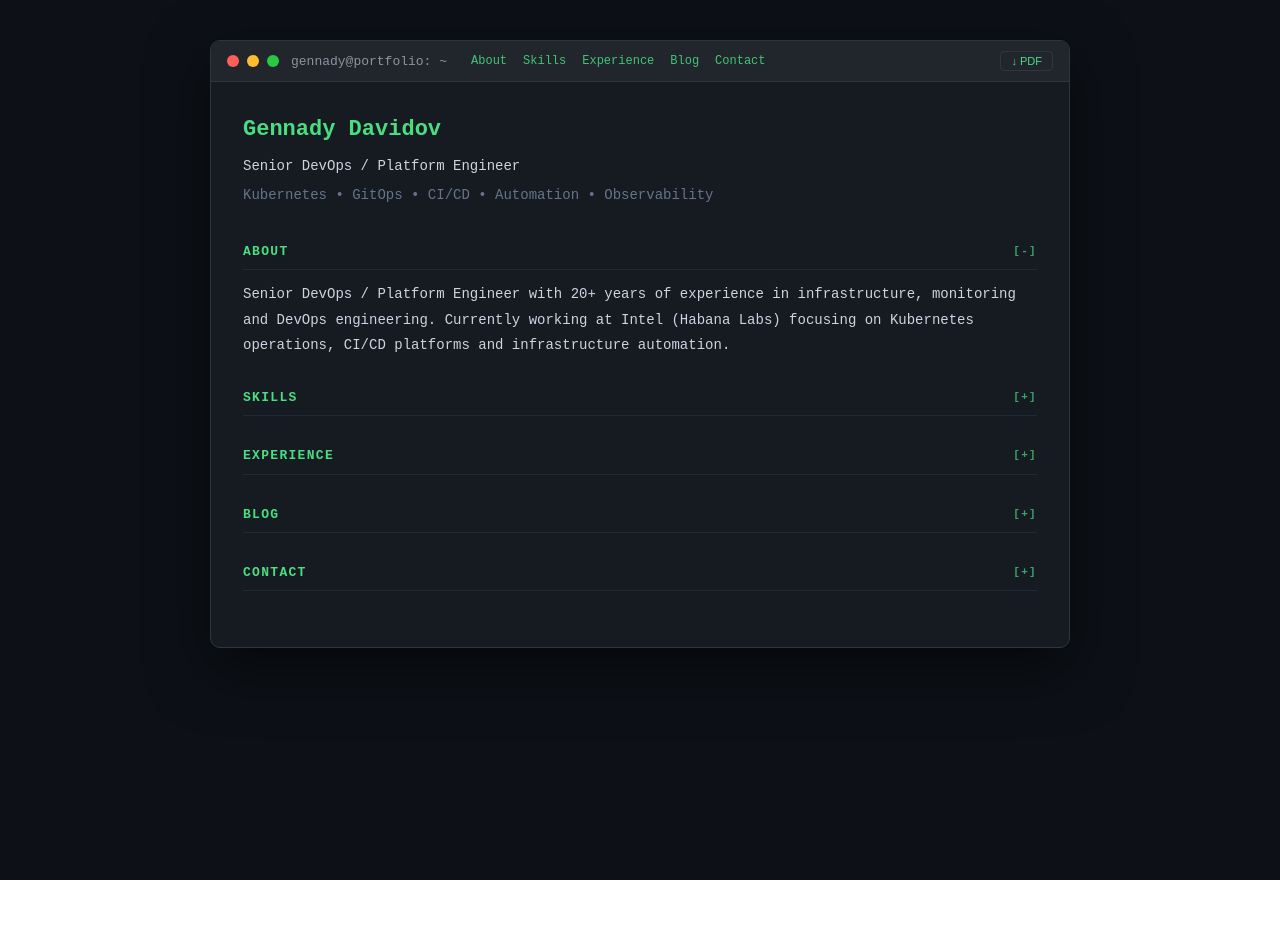
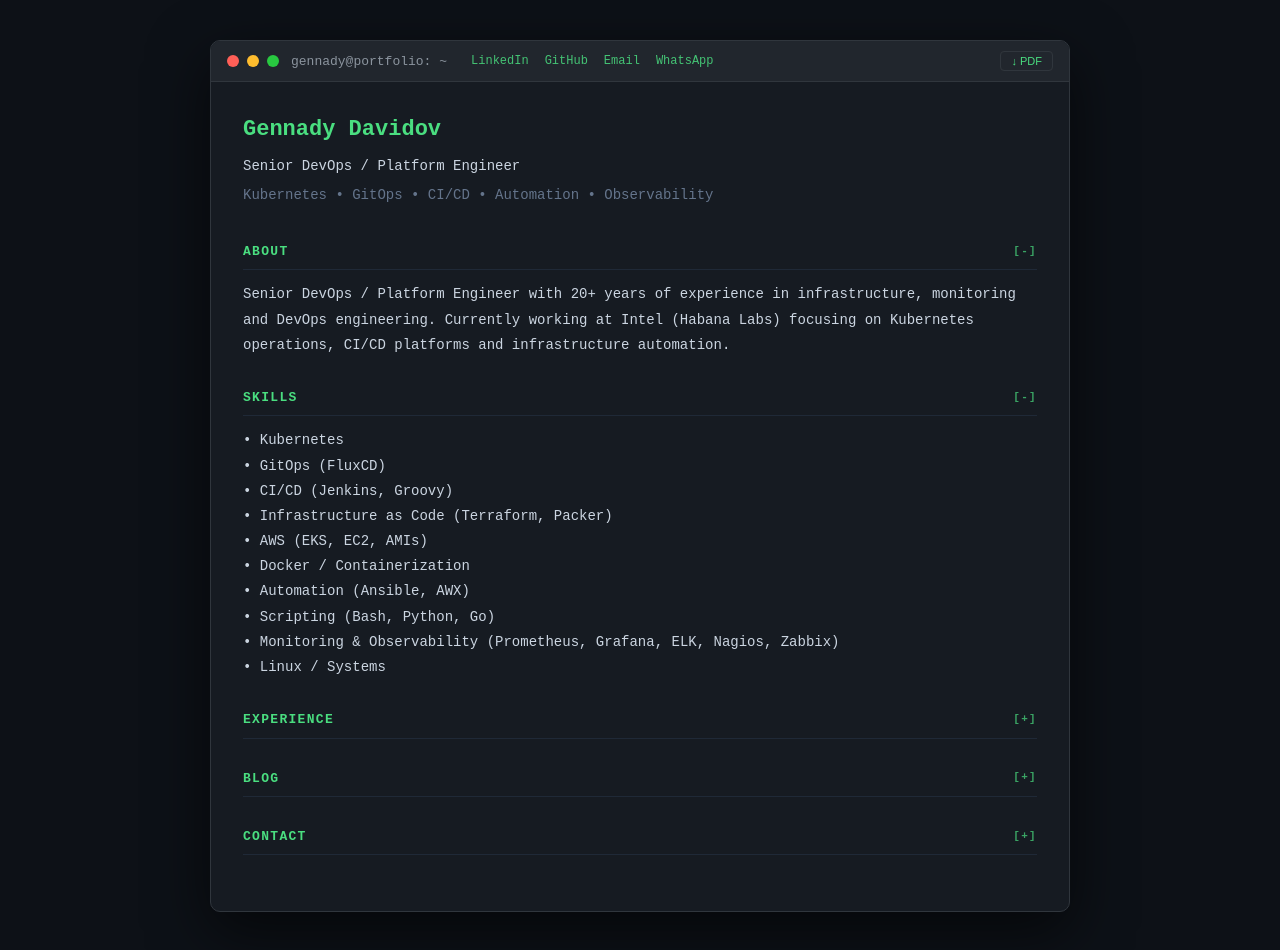
Before and after one commit to gennadyd/gennadyd.github.io, a React (Vite) app: page / in a window 1280 px wide. Before the commit the page ends 880 px from the top, so only its background shows below. Built offline with nearby package versions, Linux system fonts and the light colour scheme.

Commit message:
feat: contact links in title bar, fix print sections, about+skills open by default

```diff
--- a/src/App.jsx
+++ b/src/App.jsx
@@ -1,34 +1,14 @@
-import { useState, useEffect, useRef } from "react";
+import { useState } from "react";
 
 const SECTIONS = ["about", "skills", "experience", "blog", "contact"];
 
 export default function DevopsTerminalPortfolio() {
   const [collapsed, setCollapsed] = useState(
-    Object.fromEntries(SECTIONS.filter((s) => s !== "about").map((s) => [s, true]))
+    Object.fromEntries(SECTIONS.filter((s) => s !== "about" && s !== "skills").map((s) => [s, true]))
   );
 
   const toggle = (id) =>
     setCollapsed((prev) => ({ ...prev, [id]: !prev[id] }));
-
-  const collapsedBeforePrint = useRef(null);
-  useEffect(() => {
-    const beforePrint = () => {
-      collapsedBeforePrint.current = collapsed;
-      setCollapsed({});
-    };
-    const afterPrint = () => {
-      if (collapsedBeforePrint.current !== null) {
-        setCollapsed(collapsedBeforePrint.current);
-        collapsedBeforePrint.current = null;
-      }
-    };
-    window.addEventListener("beforeprint", beforePrint);
-    window.addEventListener("afterprint", afterPrint);
-    return () => {
-      window.removeEventListener("beforeprint", beforePrint);
-      window.removeEventListener("afterprint", afterPrint);
-    };
-  });
 
   const skills = [
     "Kubernetes",
@@ -144,9 +124,9 @@ export default function DevopsTerminalPortfolio() {
           }}
         >
           <span>{title}</span>
-          <span style={{ fontSize: 11, opacity: 0.7 }}>{open ? "[-]" : "[+]"}</span>
+          <span className="section-toggle" style={{ fontSize: 11, opacity: 0.7 }}>{open ? "[-]" : "[+]"}</span>
         </div>
-        {open && <div>{children}</div>}
+        <div className="section-body" style={{ display: open ? "block" : "none" }}>{children}</div>
       </div>
     );
   };
@@ -159,6 +139,14 @@ export default function DevopsTerminalPortfolio() {
   };
 
   return (
+    <>
+    <style>{`
+      @media print {
+        .section-body { display: block !important; }
+        .section-toggle { display: none !important; }
+        button { display: none !important; }
+      }
+    `}</style>
     <div style={{
       minHeight: "100vh",
       background: "#0d1117",
@@ -193,14 +181,15 @@ export default function DevopsTerminalPortfolio() {
             <span style={{ width: 12, height: 12, borderRadius: "50%", background: "#28c840", display: "inline-block", flexShrink: 0 }} />
             <span style={{ color: "#8b949e", fontSize: 13, marginLeft: 4, marginRight: 16, flexShrink: 0 }}>gennady@portfolio: ~</span>
             <div style={{ display: "flex", gap: 16, flexWrap: "wrap" }}>
-              {SECTIONS.map((s) => (
-                <a
-                  key={s}
-                  href={`#${s}`}
-                  onClick={(e) => { e.preventDefault(); scrollTo(s); }}
-                  style={{ color: "#4ade80", fontSize: 12, textDecoration: "none", opacity: 0.85 }}
-                >
-                  {s.charAt(0).toUpperCase() + s.slice(1)}
+              {[
+                { label: "LinkedIn", href: "https://www.linkedin.com/in/gennadyd/" },
+                { label: "GitHub", href: "https://github.com/gennadyd" },
+                { label: "Email", href: "mailto:gennady.davidov@gmail.com" },
+                { label: "WhatsApp", href: "https://wa.me/9726325557" },
+              ].map(({ label, href }) => (
+                <a key={label} href={href} target="_blank" rel="noreferrer"
+                  style={{ color: "#4ade80", fontSize: 12, textDecoration: "none", opacity: 0.85 }}>
+                  {label}
                 </a>
               ))}
             </div>
@@ -276,5 +265,6 @@ export default function DevopsTerminalPortfolio() {
         </div>
       </div>
     </div>
+    </>
   );
 }
```
